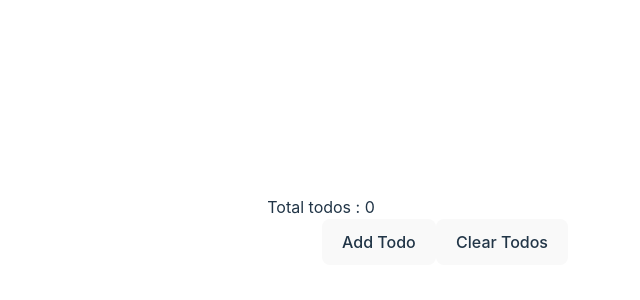
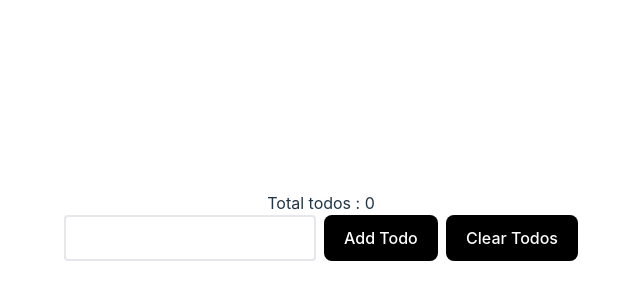
Before and after one commit to sunnythelucky/recoil, a React (Vite) app: page / in a window 1280 px wide. Shown: the part 170-470 px from the top of the page, without its empty margins (319-959 px from the left). Built offline with nearby package versions, Linux system fonts and the light colour scheme.

Commit message:
Add todo to Todos

```diff
--- a/src/components/Todos.tsx
+++ b/src/components/Todos.tsx
@@ -1,7 +1,8 @@
 import { useState } from "react";
-import { todoState } from "../state/atoms/TodoState";
 import { useRecoilState } from "recoil";
 import { v4 as uuidv4 } from "uuid";
+import { todoState } from "../state/atoms/TodoState";
+import Todo from "./Todo";
 
 export type Todo = {
 	id: string;
@@ -18,7 +19,7 @@ export default function Todos() {
 
 	const addTodo = () => {
 		if (inputText.length > 0) {
-			setTodos([...todos, { id: uuidv4(), text: inputText }]);
+			setTodos((prevTodos: Todo[]) => [...prevTodos, { id: uuidv4(), text: inputText }]);
 			setInputText("");
 		} else {
 			alert("Hey type todo first dude!");
@@ -30,17 +31,32 @@ export default function Todos() {
 	};
 
 	return (
-		<main>
-			<input type="text" name="todo" id="todoInput" value={inputText} onChange={handleInputChange} />
-			<button onClick={addTodo}>Add Todo</button>
-			<button onClick={clearTodos}>Clear Todos</button>
-			{todos.map((todo: Todo) => {
-				return (
-					<ul>
-						<li key={todo.id}>{todo.text}</li>
-					</ul>
-				);
-			})}
+		<main className="flex flex-col gap-2">
+			<div className="flex flex-row gap-2">
+				<input
+					className="border-2 rounded"
+					type="text"
+					name="todo"
+					id="todoInput"
+					value={inputText}
+					onChange={handleInputChange}
+				/>
+				<button className="bg-black text-white" onClick={addTodo}>
+					Add Todo
+				</button>
+				<button className="bg-black text-white" onClick={clearTodos}>
+					Clear Todos
+				</button>
+			</div>
+			<ul className="flex flex-col gap-2">
+				{todos.map((todo: Todo) => {
+					return (
+						<li className="gap-2" key={todo.id}>
+							<Todo text={todo.text} id={todo.id} />
+						</li>
+					);
+				})}
+			</ul>
 		</main>
 	);
 }
```
